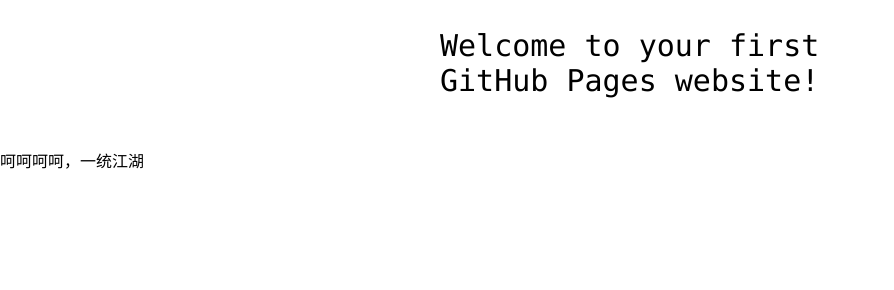
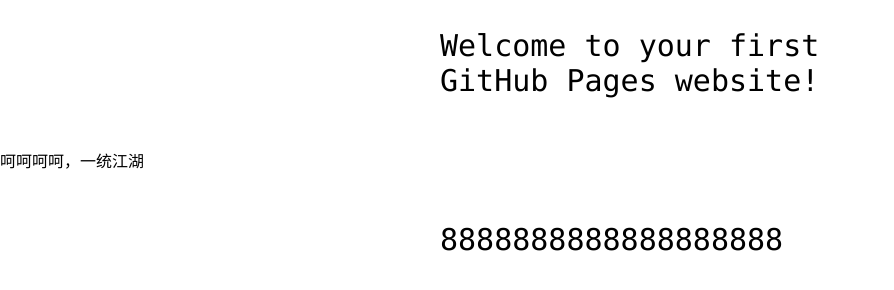
Before and after one commit to 624973982/hello-world, a plain HTML site: page index.html in a window 1280 px wide. Shown: the part 360-650 px from the top of the page, without its empty margins (0-894 px from the left). Drawn offline with Linux system fonts and the light colour scheme.

Commit message:
第一次

```diff
--- a/index.html
+++ b/index.html
@@ -14,5 +14,6 @@
 <!-- Change this code here by copy and pasting your template on line 15 -->
 <p>Welcome to your first GitHub Pages website!</p>
 <span style="text-align: center">呵呵呵呵，一统江湖</span>
+<p>8888888888888888888</p>
 </body>
 </html>
```
